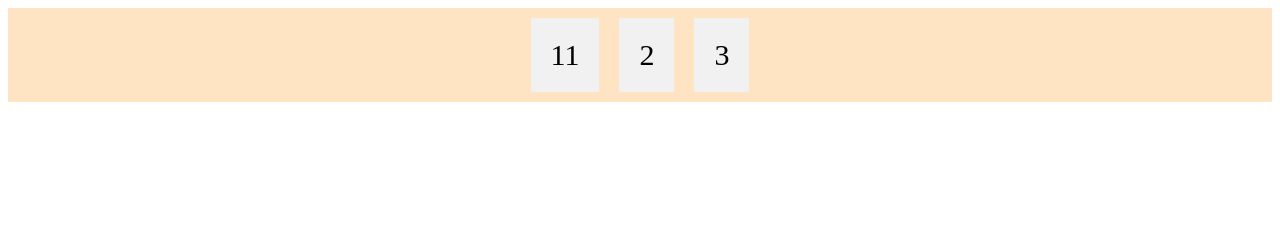
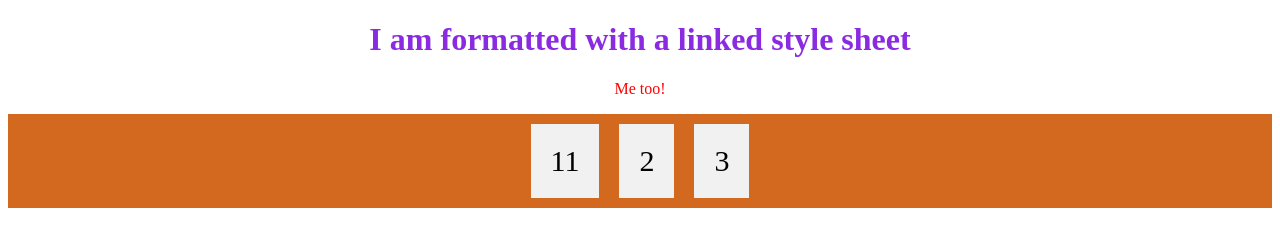
Before and after one commit to jakes2255/DwSites, a plain HTML site: page index.html in a window 1280 px wide. Drawn offline with Linux system fonts and the light colour scheme.

Commit message:
Dedicated folder for css classes

```diff
--- a/css/styles.css
+++ b/css/styles.css
@@ -1 +1,22 @@
 /* CSS Document */
+p {
+  text-align: center;
+  color: red;
+}
+h1 {
+  text-align: center;
+  color: blueviolet;
+}
+.flex-container {
+  display: flex;
+  background-color: chocolate;
+  flex-direction: row;
+  justify-content: center;
+}
+
+.flex-container > div {
+  background-color: #f1f1f1;
+  margin: 10px;
+  padding: 20px;
+  font-size: 30px;
+}
--- a/index.html
+++ b/index.html
@@ -2,23 +2,12 @@
 <html>
 <head>
 <style>
-.flex-container {
-  display: flex;
-  background-color: bisque;
-  flex-direction: row;
-  justify-content: center;
-}
-
-.flex-container > div {
-  background-color: #f1f1f1;
-  margin: 10px;
-  padding: 20px;
-  font-size: 30px;
-}
 </style>
+	<link rel="stylesheet" type="text/css" href="/css/styles.css">
 </head>
 <body>
-
+<h1>I am formatted with a linked style sheet</h1>
+<p>Me too!</p>
 <div class="flex-container">
   <div>11</div>
   <div>2</div>
```
